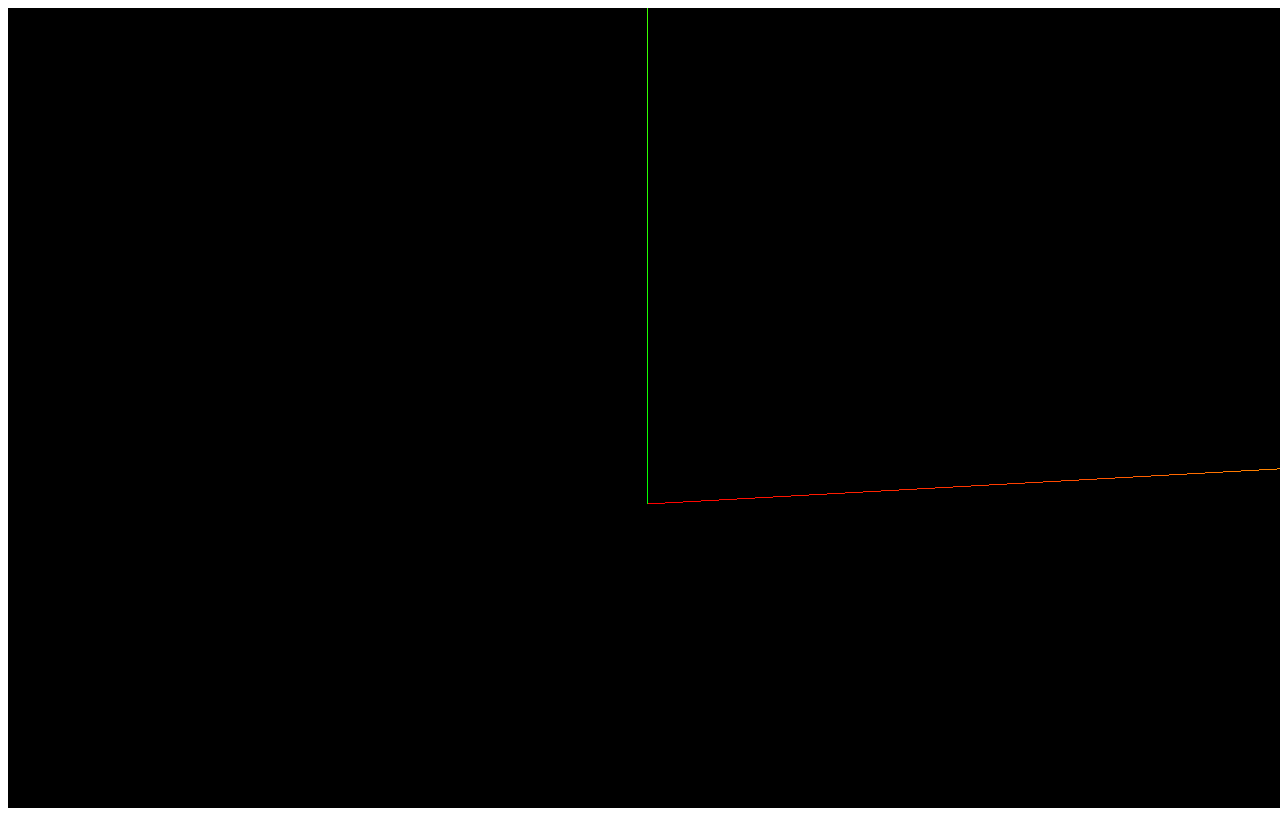
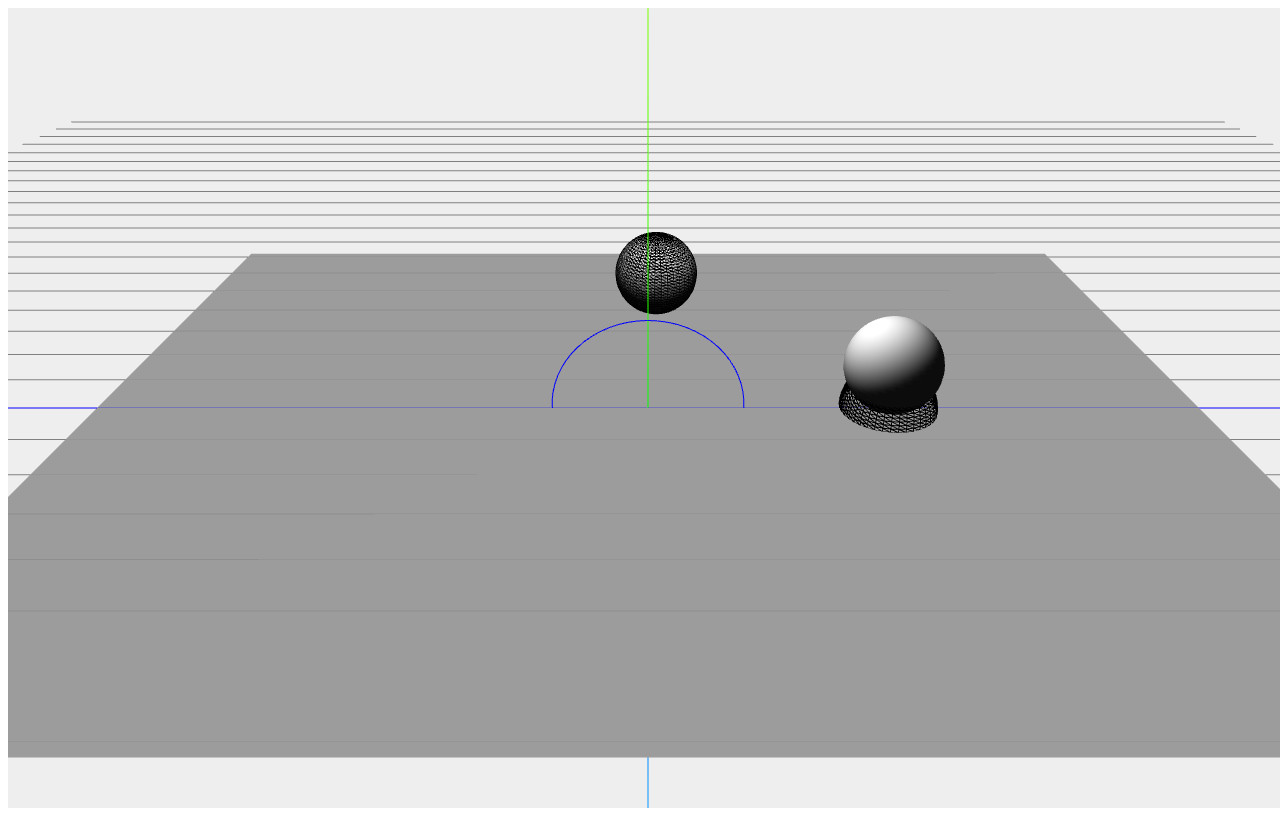
Before and after one commit to MrLeegoo/three, a plain HTML site: page charpter1/index.html in a window 1280 px wide. Drawn offline with Linux system fonts and the light colour scheme; animation ran at ten frames a second.

Commit message:
模型变换

```diff
--- a/charpter1/index.html
+++ b/charpter1/index.html
@@ -2,46 +2,148 @@
 <html lang="en">
 <head>
     <meta charset="UTF-8">
-    <title>场景，模型，光照，位置变换</title>
+    <title>场景，模型，光照，变换,位置偏移</title>
     <script src="../three.min.js"></script>
 </head>
 <body>
 
 <script>
-
+    if (!window.requestAnimationFrame) {
+        window.requestAnimationFrame = (function() {
+            return window.requestAnimationFrame ||
+                window.webkitRequestAnimationFrame ||
+                window.mozRequestAnimationFrame ||
+                window.oRequestAnimationFrame ||
+                window.msRequestAnimationFrame ||
+                function(/* function FrameRequestCallback */ callback, /* DOMElement Element */ element) {
+                    window.setTimeout(callback, 1000/60);
+                };
+        })();
+    }
     /**
      * 3大组建：场景（scene）、相机（camera）和渲染器（renderer）
      */
     var scene  = new THREE.Scene();
-    var camera = new THREE.PerspectiveCamera(45,window.innerWidth/window.innerHeight,0.1,1000);
-    var renderer = new THREE.WebGLRenderer();
-    renderer.setClearColor(0x000000, 1.0);
+    var camera = new THREE.PerspectiveCamera(45,window.innerWidth/window.innerHeight,0.1,1000,1.5);
+    var renderer = new THREE.WebGLRenderer({
+        antialias:true
+    });
+    renderer.setClearColor(0xeeeeee, 1.0);
     renderer.setSize(window.innerWidth,window.innerHeight);
-    camera.position.z = 151; //注意，相机位置必须大于最近点
-    camera.position.y = 15
+//    renderer.shadowMapEnabled = true;//开启阴影
+    document.body.appendChild(renderer.domElement);
 
     /**
+     * 雾化，场景使用同一材质
+     */
+//    scene.fog=new THREE.Fog(0x00f000,100,1000)
+//    scene.overrideMaterial = new THREE.MeshLambertMaterial({color:0x7777ff})
+
+    /**
+     * 相机基本概念，上方向，焦点，上方向设置在焦点之前
+     * 正交摄像机，透视摄像机
+     */
+    camera.position.y = 200;
+    camera.position.z = 350; //注意，相机位置必须大于最近点
+    camera.position.x = 0;
+//    camera.position.y = 400;
+    camera.up.x = 0;//相机以哪个方向为上方
+    camera.up.y = 1;
+    camera.up.z = 0;
+    camera.lookAt(0,0,0)
+
+    function setCameraFov(fov)
+    {
+        camera.fov = fov;
+        camera.updateProjectionMatrix();
+    }
+    function initGrid(){
+        var helper = new THREE.GridHelper( 1000, 40 , 0x0000ff, 0x808080);
+//        helper.setColors( 0x808080, 0x808080 );
+        scene.add( helper );
+    }
+    /**
      * 三维对象：平面，方块，球体，摄像机，轴
+     * 注意，模型看不见原因很可能是模型位置在摄像机外，或者相机在模型体内
      */
     var axes = new THREE.AxesHelper(200);
     scene.add(axes)
-    renderer.render(scene,camera)
-    document.body.appendChild(renderer.domElement);
-//    var planeGeometry = new THREE.PlaneGeometry(60,20,1,1)
-//    var planeMaterial = new THREE.MeshBasicMaterial({color:0xff0000});
-//    var plane = new THREE.Mesh(planeGeometry,planeMaterial);
-//    scene.add(plane);
-//    var light = new THREE.DirectionalLight(0xFF0000, 1.0, 0);
-//    light.position.set(100, 100, 200);
-//    scene.add(light);
+
+
+
+   /**
+    *创建几何体
+    */
+    var sphereGemometry = new THREE.SphereGeometry(20,40,40)
+    sphereGemometry.translate(100,0,0)
+    var sphereMaterial = new THREE.MeshLambertMaterial({color:0xffffff});
+    /**
+     *创建网格Mesh  支持postion,rotation,visible,
+     */
+    var sphere = new THREE.Mesh(sphereGemometry,sphereMaterial);
+    sphere.position.y=20;
+    sphere.castShadow=true;
+//    sphere.translateOnAxis(new THREE.Vector3(1,0,0),100);
+    scene.add(sphere)
+    /**
+     * 添加线框两种方式
+     * THREE.SceneUtils.createMultiMaterialObject
+     * HREE.WireframeHelper
+     */
+    var sphereWireframe = new THREE.WireframeHelper(sphere,0x000000);
+    scene.add(sphereWireframe);
+
+    var materials = [
+        new THREE.MeshLambertMaterial({color:0xffffff}),
+        new THREE.MeshBasicMaterial({color:0x000000,wireframe:true})
+    ]
+
+    var meshGroup = THREE.SceneUtils.createMultiMaterialObject(sphereGemometry,materials );
+    meshGroup.position.y=20;
+    console.log(meshGroup)
+
+    scene.add(meshGroup)
+    var planeGemometry = new THREE.PlaneGeometry(460,360);
+    var planeMaterial = new THREE.MeshLambertMaterial({color:0xffffff});
+
+    var plan = new THREE.Mesh(planeGemometry,planeMaterial);
+    plan.receiveShadow=true;
+    plan.rotation.x=-Math.PI/2
+    console.log(plan)
+    scene.add(plan)
+    var spotLight = new THREE.SpotLight(0xffffff);
+    spotLight.position.set(0,200,0);
+    spotLight.castShadow=true;
+    scene.add(spotLight)
+
+
+       var circleMaterial = new THREE.LineBasicMaterial({ color: 0x0000ff });
+        var geometry = new THREE.CircleGeometry(40, 64);
+    geometry.vertices.shift();
+    this.scene.add(new THREE.Line(geometry, circleMaterial));
+    var directLight = new THREE.DirectionalLight(0xffffff);
+
+    var ambientLight = new THREE.AmbientLight(0x0c0c0c);
+    scene.add(ambientLight)
+
+//    scene.add(directLight)
+
+    initGrid()
+
+    /**
+     * 动画
+     *
+     */
 
     var animate = function () {
-        requestAnimationFrame( animate );
-
-        axes.rotation.y += 0.01;
 
 
+
+
+        meshGroup.rotation.y+=0.03
+
         renderer.render( scene, camera );
+        requestAnimationFrame( animate );
     };
 
     animate();
```
Also changed, not shown: index.html (+71 -12 lines).
